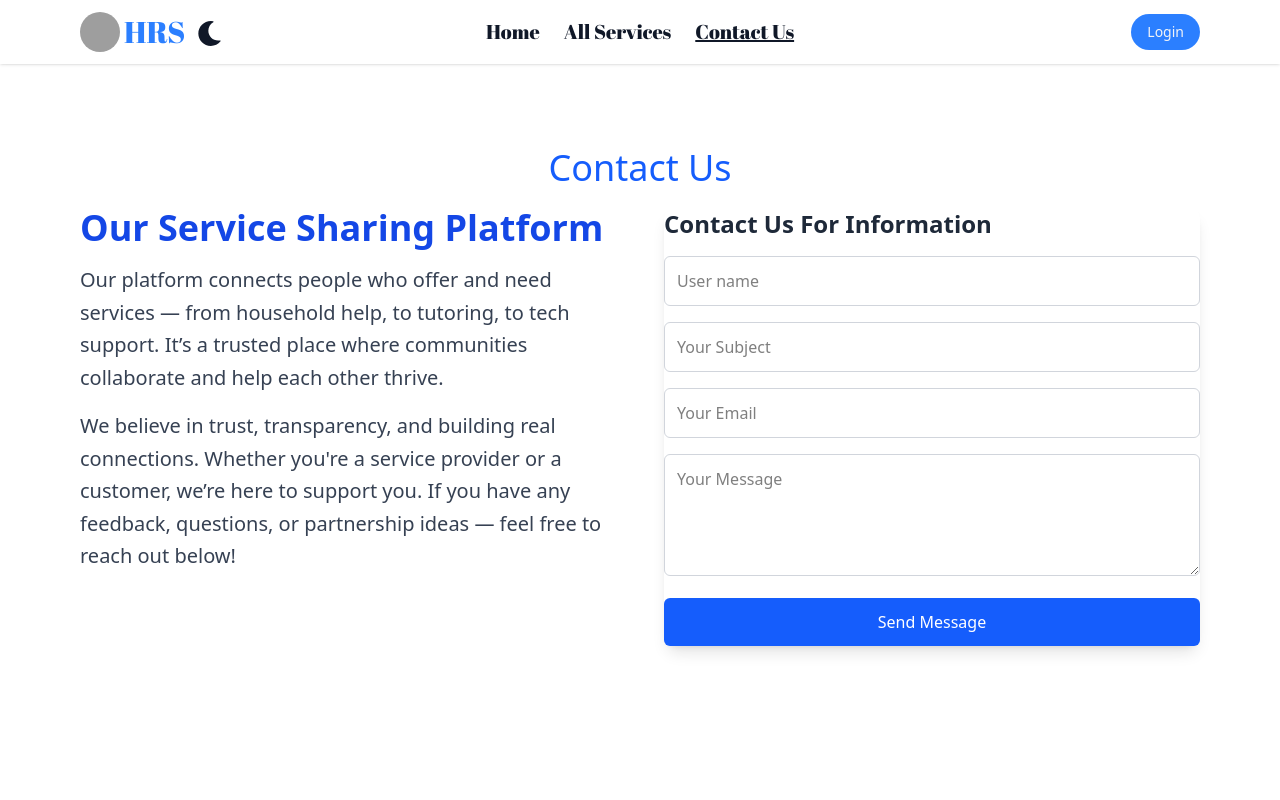
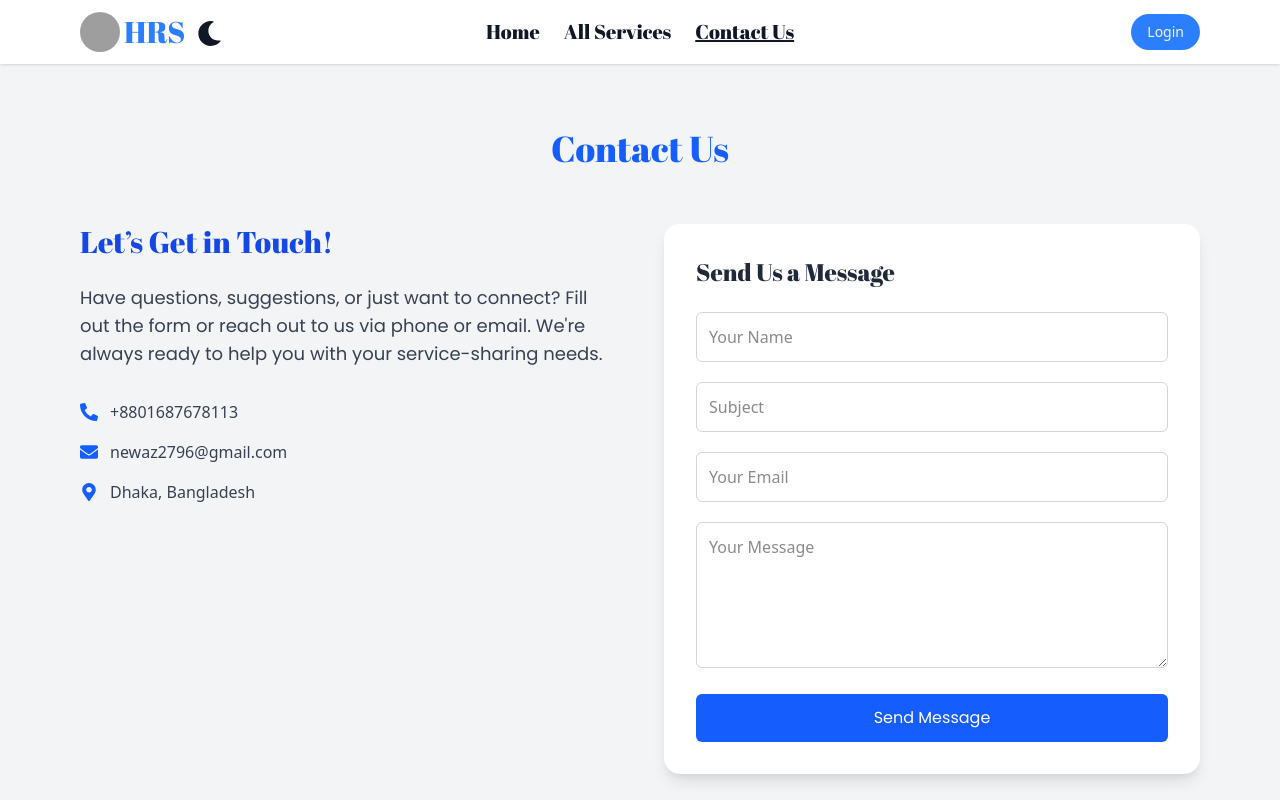
Before and after one commit to newaz2580/service-sharing-app-clients, a React (Vite) app: page /contact in a window 1280 px wide. Shown: the top 800 px of the page. Built offline with nearby package versions, Linux system fonts and the light colour scheme; no server answers; grey boxes are pictures that could not be loaded.

Commit message:
design contact component

```diff
--- a/src/Components/Footer/Footer.jsx
+++ b/src/Components/Footer/Footer.jsx
@@ -5,7 +5,7 @@ import { Link } from "react-router";
 const Footer = () => {
 
   return (
-    <div className="bg-white  dark:bg-gray-900 ">
+    <div className="bg-white  dark:bg-gray-800 ">
       <footer className="footer sm:footer-horizontal py-10 px-5 lg:px-20">
         <aside>
          <img className="h-16 w-16 rounded-full"   src={`https://i.ibb.co/tPJs4Gv5/home-06.jpg`} alt="" />
@@ -24,7 +24,7 @@ const Footer = () => {
 
         </nav>
         <nav className="text-black dark:text-white font-poppins">
-          <h6 className="footer-title font-poppins text-blue- dark:text-blue-100">Follow Us</h6>
+          <h6 className="footer-title font-poppins text-blue-700">Follow Us</h6>
           <a href='https://web.facebook.com/shahnewaz.ahammed' target="_blank" className="link link-hover">Facebook</a>
           <a href="https://www.linkedin.com/jobs/" target="_blank" className="link link-hover">LinkedIn</a>
           <a href="https://www.instagram.com/blue_bird_himu/" className="link link-hover">Instagram</a>
--- a/src/Pages/ClientReview/ClientReview.jsx
+++ b/src/Pages/ClientReview/ClientReview.jsx
@@ -77,7 +77,7 @@ const cards = [
 const ClientReview = () => {
   return (
     <div className="max-w-6xl mx-auto px-4 py-8 text-black  mb-5 ">
-        <h2 className='text-center py-5 text-4xl  dark:text-white abril-font text-blue-500'>What Our Clients Have To Say</h2>
+        <h2 className='text-center py-5 text-4xl   abril-font text-blue-500'>What Our Clients Have To Say</h2>
 
       <Swiper
         modules={[Navigation, Pagination, Autoplay]}
@@ -97,16 +97,16 @@ const ClientReview = () => {
           <SwiperSlide key={card.id}>
             <motion.div
               whileHover={{ scale: 1.05 }}
-              className="bg-white p-3 dark:bg-green-950 py-5  shadow-lg  rounded-xl h-60 overflow-hidden transition duration-300"
+              className="bg-white p-3 dark:bg-gray-800 py-5 mb-6  shadow-lg  rounded-xl h-60 overflow-hidden transition duration-300"
             >
               <img src={card.img} alt={card.title} className=" h-12 w-12  bg-cover rounded-full mx-auto object-cover" />
               <div className="p-1 text-center space-y-1">
-                <h1 className='text-xl font-bold dark:text-white font-poppins'>{card.client_name}</h1>
+                <h1 className='text-md font-bold dark:text-white font-poppins'>{card.client_name}</h1>
                 <div className='flex items-center justify-center gap-1'>
                   <span className='text-blue-700'><LuMapPin /></span>
-                  <p className='dark:text-blue-700 font-poppins'>{card.place}</p>
+                  <p className='dark:text-blue-700 font-poppins text-sm'>{card.place}</p>
                 </div>
-                <h3 className='text-blue-500 text-md dark:text-white font-poppins'>{card.comment}</h3>
+                <h3 className='text-blue-500 text-sm dark:text-white font-poppins'>{card.comment}</h3>
                 <h2 className="text-sm font-semibold text-gray-600 dark:text-white font-poppins">{card.description}</h2>
               </div>
             </motion.div>
--- a/src/Pages/Contact/Contact.jsx
+++ b/src/Pages/Contact/Contact.jsx
@@ -1,10 +1,12 @@
 import React, { useRef } from "react";
 import emailjs from "@emailjs/browser";
 import { toast } from "react-toastify";
+import { FaPhoneAlt, FaEnvelope, FaMapMarkerAlt } from "react-icons/fa";
+
 const Contact = () => {
   const form = useRef();
+
   const sendEmail = (e) => {
-
     e.preventDefault();
     emailjs
       .sendForm(
@@ -15,71 +17,86 @@ const Contact = () => {
       )
       .then(
         () => {
-          toast.success("message send successfully");
+          toast.success("Message sent successfully");
           form.current.reset();
         },
         (error) => {
-          toast.error("Message failed to send", error.text);
+          toast.error("Message failed to send");
+          console.error(error.text);
         }
       );
   };
+
   return (
-    <div className="min-h-screen bg-white dark:bg-gray-800 py-16 px-6 lg:px-10 xl:px-20">
-       <h2 className="text-center text-blue-600 text-4xl py-5">Contact Us</h2>
-      <div className="max-w-6xl mx-auto grid md:grid-cols-2 gap-12 items-start">
+    <section className="bg-gray-100 dark:bg-gray-900 py-16 px-6 lg:px-20">
+      <div className="max-w-7xl mx-auto">
+        <h2 className="text-4xl font-bold text-center text-blue-600 mb-14 abril-font">
+          Contact Us
+        </h2>
 
-        <div>
-          <h2 className="text-4xl font-bold text-blue-700 mb-4">
-             Our Service Sharing Platform
-          </h2>
-          <p className="text-gray-700 dark:text-white text-xl leading-relaxed mb-4">
-            Our platform connects people who offer and need services — from
-            household help, to tutoring, to tech support. It’s a trusted place
-            where communities collaborate and help each other thrive.
+        <div className="grid md:grid-cols-2 gap-12 items-start">
+          {/* Left Side - Info */}
+          <div className="space-y-6">
+            <h3 className="text-3xl font-semibold text-blue-700 abril-font">
+              Let’s Get in Touch!
+            </h3>
+            <p className="text-lg text-gray-700 dark:text-gray-300 font-poppins">
+              Have questions, suggestions, or just want to connect? Fill out the form or reach out to us via phone or email. We're always ready to help you with your service-sharing needs.
             </p>
-          <p className="text-gray-700 leading-relaxed dark:text-white text-xl">
-            We believe in trust, transparency, and building real connections.
-            Whether you're a service provider or a customer, we’re here to
-            support you. If you have any feedback, questions, or partnership
-            ideas — feel free to reach out below!
-          </p>
+
+            <div className="space-y-4 text-gray-700 dark:text-gray-300 mt-8">
+              <div className="flex items-center gap-3">
+                <FaPhoneAlt className="text-blue-600 text-lg" />
+                <span>+8801687678113</span>
+              </div>
+              <div className="flex items-center gap-3">
+                <FaEnvelope className="text-blue-600 text-lg" />
+                <span>newaz2796@gmail.com</span>
+              </div>
+              <div className="flex items-center gap-3">
+                <FaMapMarkerAlt className="text-blue-600 text-lg" />
+                <span>Dhaka, Bangladesh</span>
+              </div>
+            </div>
           </div>
 
-
-        <div className="bg-white dark:bg-gray-800 shadow-lg rounded-xl ">
-          <h3 className="text-2xl font-semibold text-gray-800 dark:text-white mb-4">
-            Contact Us For Information
-          </h3>
-          <form onSubmit={sendEmail} ref={form} className="space-y-4">
+          {/* Right Side - Form */}
+          <div className="bg-white dark:bg-gray-800 p-8 shadow-lg rounded-2xl">
+            <h4 className="text-2xl font-semibold text-gray-800 dark:text-white mb-6 abril-font">
+              Send Us a Message
+            </h4>
+            <form ref={form} onSubmit={sendEmail} className="space-y-5">
               <input
                 type="text"
                 name="user_name"
-              placeholder="User name"
-              className="w-full border border-gray-300 rounded-md p-3 focus:outline-none focus:ring-2 focus:ring-blue-500 text-black dark:text-white"
+                placeholder="Your Name"
+                required
+                className="w-full p-3 border border-gray-300 dark:border-gray-700 rounded-md focus:ring-2 focus:ring-blue-500 focus:outline-none dark:bg-gray-700 dark:text-white"
               />
-
               <input
                 type="text"
                 name="subject"
-              placeholder="Your Subject"
-              className="w-full border border-gray-300 rounded-md p-3 focus:outline-none focus:ring-2 focus:ring-blue-500  text-black dark:text-white"
+                placeholder="Subject"
+                required
+                className="w-full p-3 border border-gray-300 dark:border-gray-700 rounded-md focus:ring-2 focus:ring-blue-500 focus:outline-none dark:bg-gray-700 dark:text-white"
               />
-
               <input
                 type="email"
                 name="email"
                 placeholder="Your Email"
-              className="w-full border border-gray-300 rounded-md p-3 focus:outline-none focus:ring-2 focus:ring-blue-500  text-black dark:text-white"
+                required
+                className="w-full p-3 border border-gray-300 dark:border-gray-700 rounded-md focus:ring-2 focus:ring-blue-500 focus:outline-none dark:bg-gray-700 dark:text-white"
               />
               <textarea
                 name="message"
-              rows="4"
+                rows="5"
                 placeholder="Your Message"
-              className="w-full border border-gray-300 rounded-md p-3 focus:outline-none focus:ring-2 focus:ring-blue-500  text-black dark:text-white"
+                required
+                className="w-full p-3 border border-gray-300 dark:border-gray-700 rounded-md focus:ring-2 focus:ring-blue-500 focus:outline-none dark:bg-gray-700 dark:text-white"
               ></textarea>
               <button
                 type="submit"
-              className="w-full bg-blue-600 text-white px-5 py-3 rounded-md hover:bg-blue-700 transition"
+                className="w-full font-poppins py-3 bg-blue-600 text-white font-medium rounded-md hover:bg-blue-700 transition"
               >
                 Send Message
               </button>
@@ -87,6 +104,7 @@ const Contact = () => {
           </div>
         </div>
       </div>
+    </section>
   );
 };
 
--- a/src/Pages/Promotional/Promotional.jsx
+++ b/src/Pages/Promotional/Promotional.jsx
@@ -71,7 +71,7 @@ const offers = [
 const Promotional = () => {
   return (
     <section className="bg-gray-100 dark:bg-gray-900 py-12 px-4 sm:px-6 lg:px-10 xl:px-30">
-      <div className="max-w-7xl mx-auto text-center mb-10">
+      <div className="max-w-7xl mx-auto text-center mb-5">
         <h2 className="text-4xl font-bold text-blue-600 mb-2 abril-font ">🎉 Promotional Offers</h2>
         <p className="text-gray-600 text-lg font-poppins dark:text-white">
           Special discounts on essential home repair services — Limited Time Only!
```
Lines whose indentation alone changed are shown as unchanged.
